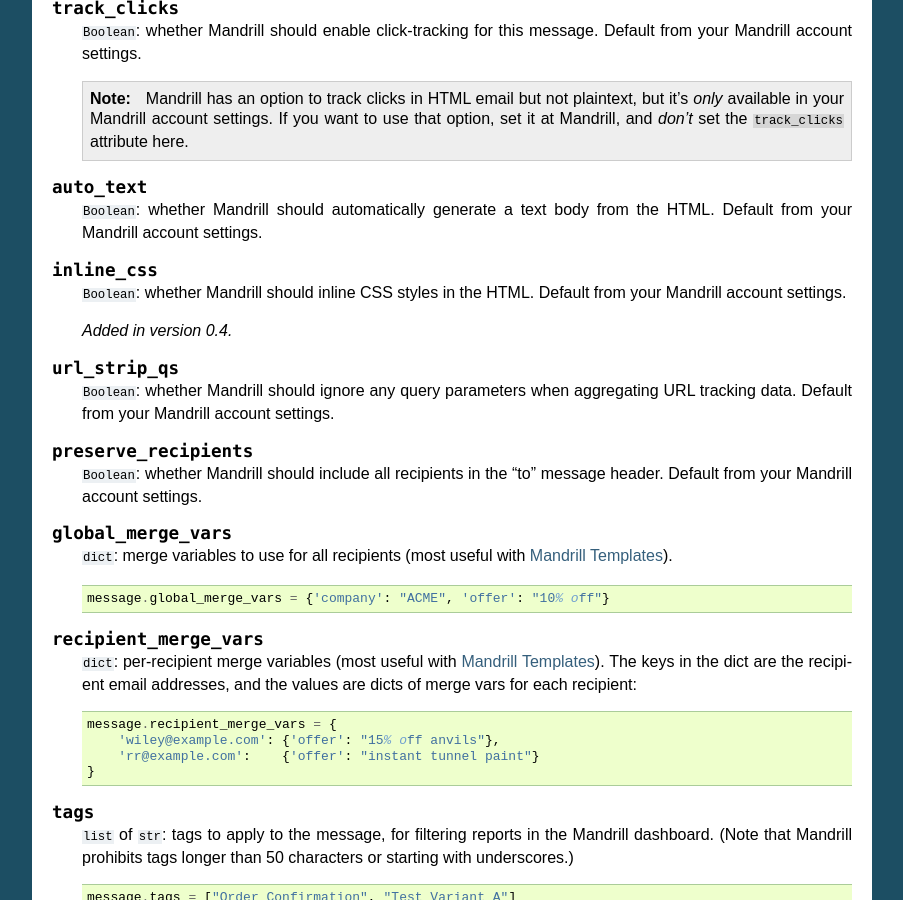
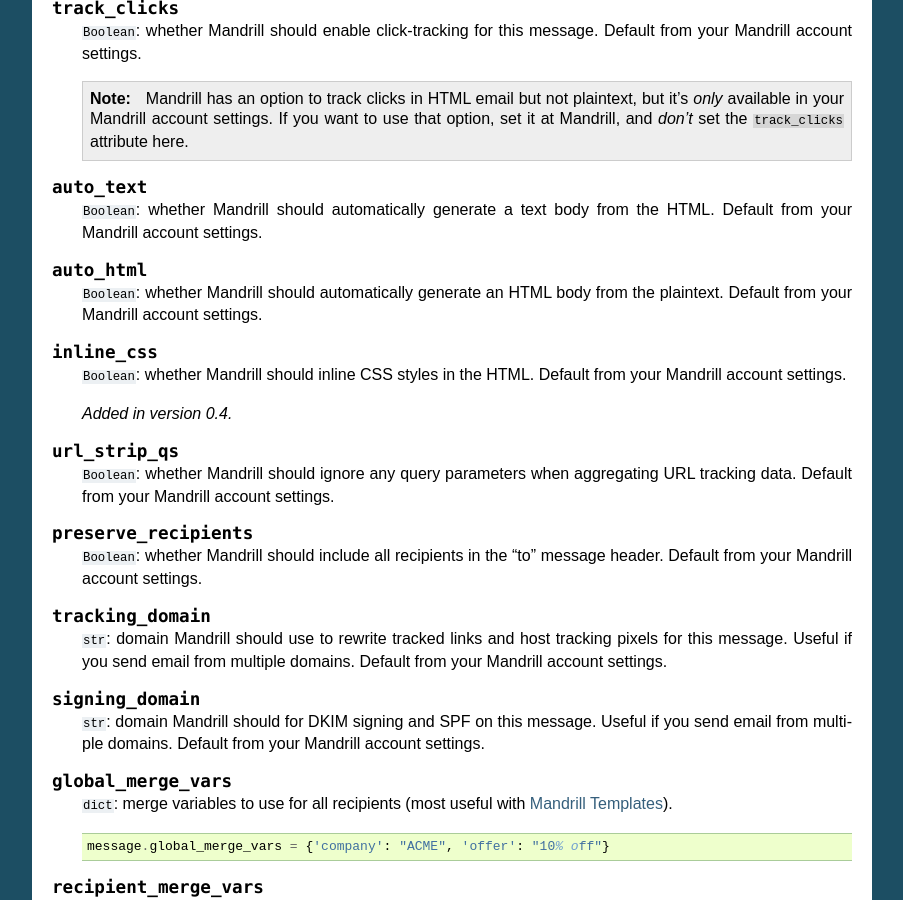
Before and after one commit to brack3t/Djrill, a Sphinx documentation site: the page built from docs/usage/sending_mail.rst, in a window 1280 px wide and 900 px high, scrolled down 1659 px. Shown: the whole window, without its empty margins (198-1101 px from the left). Built offline with Sphinx 7.4.7, drawn with Linux system fonts in a browser that asks for light colours; some of the changed text lies outside the part shown.

Commit message:
Add Mandrill send options auto_html, tracking_domain, signing_domain

```diff
--- a/docs/history.rst
+++ b/docs/history.rst
@@ -1,5 +1,11 @@
 Release Notes
 =============
+
+Version 0.5 (development):
+
+* Support for Mandrill send options :attr:`auto_html`, :attr:`tracking_domain`
+  and :attr:`signing_domain`.
+
 
 Version 0.4:
 
--- a/docs/usage/sending_mail.rst
+++ b/docs/usage/sending_mail.rst
@@ -109,6 +109,8 @@ Most of the options from the Mandrill
 `message` struct can be set directly on an :class:`~django.core.mail.EmailMessage`
 (or subclass) object:
 
+.. These attributes are in the same order as they appear in the Mandrill API docs...
+
 .. attribute:: track_opens
 
     ``Boolean``: whether Mandrill should enable open-tracking for this message.
@@ -132,6 +134,11 @@ Most of the options from the Mandrill
     ``Boolean``: whether Mandrill should automatically generate a text body from the HTML.
     Default from your Mandrill account settings.
 
+.. attribute:: auto_html
+
+    ``Boolean``: whether Mandrill should automatically generate an HTML body from the plaintext.
+    Default from your Mandrill account settings.
+
 .. attribute:: inline_css
 
     ``Boolean``: whether Mandrill should inline CSS styles in the HTML.
@@ -147,6 +154,18 @@ Most of the options from the Mandrill
 .. attribute:: preserve_recipients
 
     ``Boolean``: whether Mandrill should include all recipients in the "to" message header.
+    Default from your Mandrill account settings.
+
+.. attribute:: tracking_domain
+
+    ``str``: domain Mandrill should use to rewrite tracked links and host tracking pixels
+    for this message. Useful if you send email from multiple domains.
+    Default from your Mandrill account settings.
+
+.. attribute:: signing_domain
+
+    ``str``: domain Mandrill should for DKIM signing and SPF on this message.
+    Useful if you send email from multiple domains.
     Default from your Mandrill account settings.
 
 .. attribute:: global_merge_vars
```
Also changed, not shown: 2 other files.
